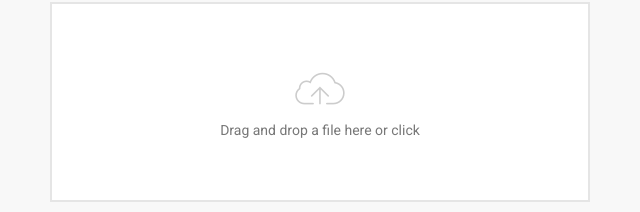
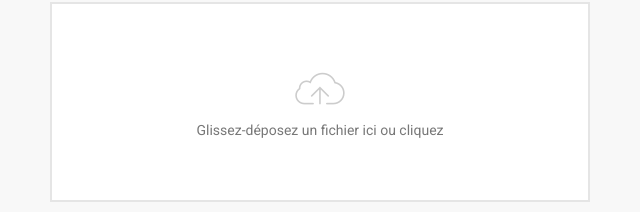
Before and after one commit to JeremyFagis/dropify, a website: page index.html in a window 1280 px wide. Shown: the part 3450-3662 px from the top of the page, 320-960 px from the left. Drawn offline with nearby package versions, Linux system fonts and the light colour scheme.

Commit message:
Fixed translation. Improve code.

```diff
--- a/index.html
+++ b/index.html
@@ -82,10 +82,10 @@
                 $('.dropify').dropify();
                 $('.dropify-fr').dropify({
                     messages: {
-                        defaultMessage: 'Glissez-déposez un fichier ici ou cliquez',
-                        replaceMessage: 'Glissez-déposez un fichier ou cliquez pour remplacer',
-                        removeMessage:  'Supprimer',
-                        errorMessage:   'Désolé, le fichier trop volumineux'
+                        default: 'Glissez-déposez un fichier ici ou cliquez',
+                        replace: 'Glissez-déposez un fichier ou cliquez pour remplacer',
+                        remove:  'Supprimer',
+                        error:   'Désolé, le fichier trop volumineux'
                     }
                 });
             });
```
Also changed, not shown: src/js/dropify.js (+3 -5 lines).
